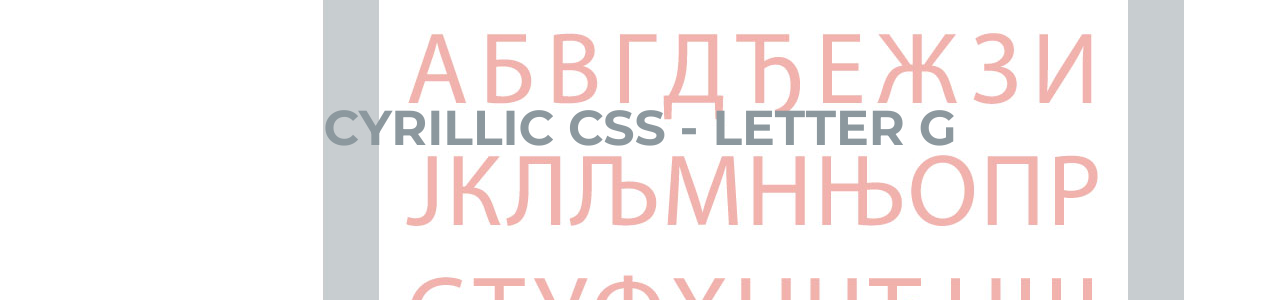
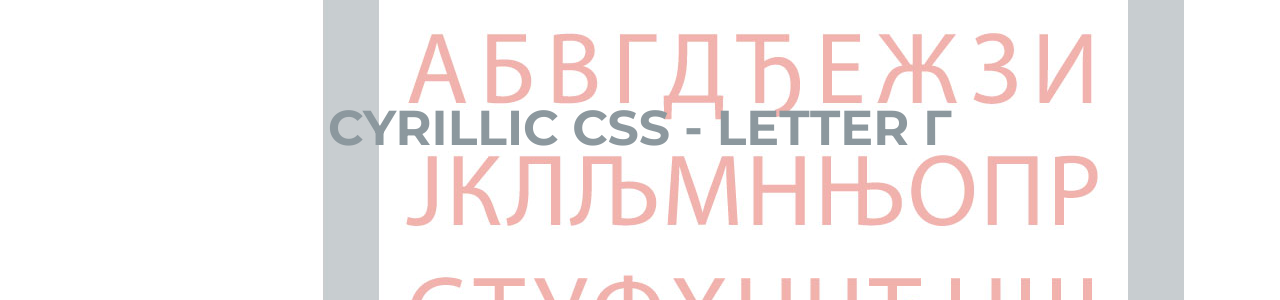
Before and after one commit to itmilos/itmilos-ex-blog, a Jekyll site: the page built from _posts/2015-04-02-cyrillic-css-g.md, in a window 1280 px wide. Shown: the part 306-606 px from the top of the page. Built offline with Jekyll 4.4.1, drawn with Linux system fonts in a browser that asks for light colours; nearby versions of some CDN libraries; comment, search, counter and statistics services are not loaded.

```diff
--- a/_includes/head.html
+++ b/_includes/head.html
@@ -19,6 +19,8 @@
 <meta property="og:description" content="{% if page.description %}{{ page.description }}{% else %}{{ site.description }}{% endif %}">
 <meta property="og:url" content="{{ site.url }}{{ page.url }}">
 <meta property="og:site_name" content="{{ site.title }}">
+{% if page.imagefeature %}<meta property="og:image" content="{{ site.url }}/images/{{ page.imagefeature }}">{% else %}<meta property="og:image" content="{{ site.url }}/images/{{ site.default_bg }}">{% endif %}
+
 {% if site.google_verify %}<meta name="google-site-verification" content="{{ site.google_verify }}">{% endif %}
 {% if site.bing_verify %}<meta name="msvalidate.01" content="{{ site.bing_verify }}">{% endif %}
 
--- a/_posts/2015-04-02-cyrillic-css-g.md
+++ b/_posts/2015-04-02-cyrillic-css-g.md
@@ -1,6 +1,6 @@
 ---
 layout: post
-title: "Cyrillic CSS - Letter G"
+title: "Cyrillic CSS - Letter Г"
 description: "I will try to make every cyrillic letter in CSS... Stay tuned..."
 category: project
 tags: [css]
@@ -13,7 +13,7 @@ featured: true
 
 # Project Cylilic Letters in CSS
 
-### Letter G
+### Letter Г
 
     .G{
         position:relative;
```
